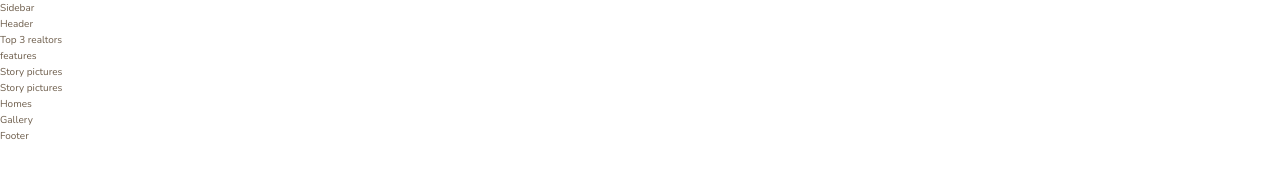
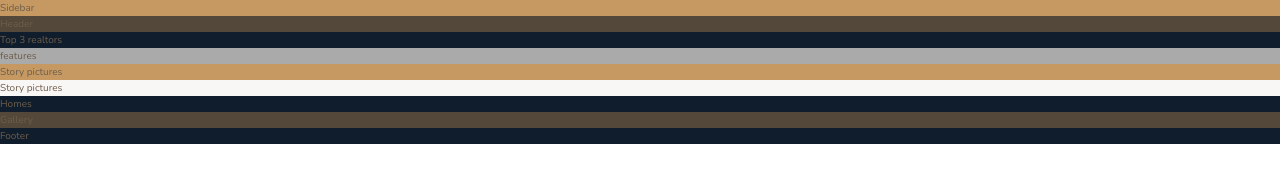
Before and after one commit to foysalimran/nexter, a website: page index.html in a window 1280 px wide. Drawn offline with nearby package versions, Linux system fonts and the light colour scheme.

Commit message:
building overall layout

```diff
--- a/sass/_base.scss
+++ b/sass/_base.scss
@@ -33,3 +33,8 @@ body {
     font-weight: 300;
     line-height: 1.6;
 }
+
+.container {
+    display: grid;
+    grid-template-rows: 80vh min-content 40vw repeat(3, min-contnet);
+}
--- a/sass/_features.scss
+++ b/sass/_features.scss
@@ -0,0 +1,3 @@
+.features {
+    background-color: $color-grey-light-2;
+}
--- a/sass/_footer.scss
+++ b/sass/_footer.scss
@@ -0,0 +1,3 @@
+.footer {
+    background-color: $color-secondary;
+}
--- a/sass/_gallery.scss
+++ b/sass/_gallery.scss
@@ -0,0 +1,4 @@
+.gallery {
+        background-color: $color-grey-dark-1;
+
+}
--- a/sass/_header.scss
+++ b/sass/_header.scss
@@ -0,0 +1,3 @@
+.header {
+    background-color: $color-grey-dark-1;
+}
--- a/sass/_homes.scss
+++ b/sass/_homes.scss
@@ -0,0 +1,3 @@
+.homes {
+    background-color: $color-secondary;
+}
--- a/sass/_realtors.scss
+++ b/sass/_realtors.scss
@@ -0,0 +1,3 @@
+.realtors {
+    background-color: $color-secondary;
+}
--- a/sass/_sidebar.scss
+++ b/sass/_sidebar.scss
@@ -0,0 +1,3 @@
+.sidebar {
+    background-color: $color-primary;
+}
--- a/sass/_story.scss
+++ b/sass/_story.scss
@@ -0,0 +1,9 @@
+.story {
+    &__pictures {
+        background-color: $color-primary;
+    }
+
+    &__content {
+        background-color: $color-grey-light-1;
+    }
+}
```
Also changed, not shown: css/style.css.
